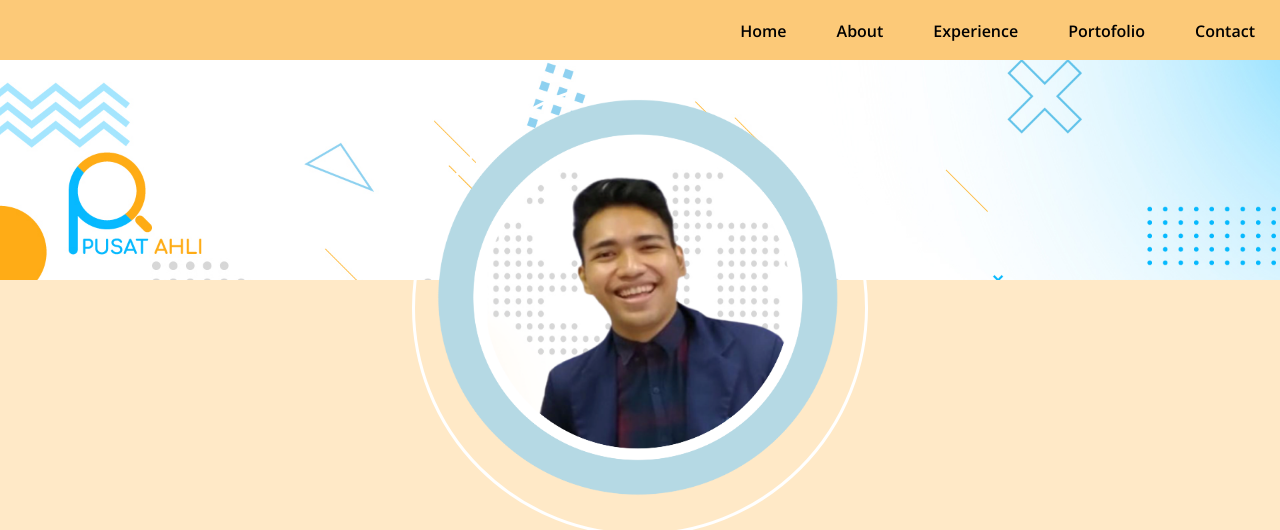
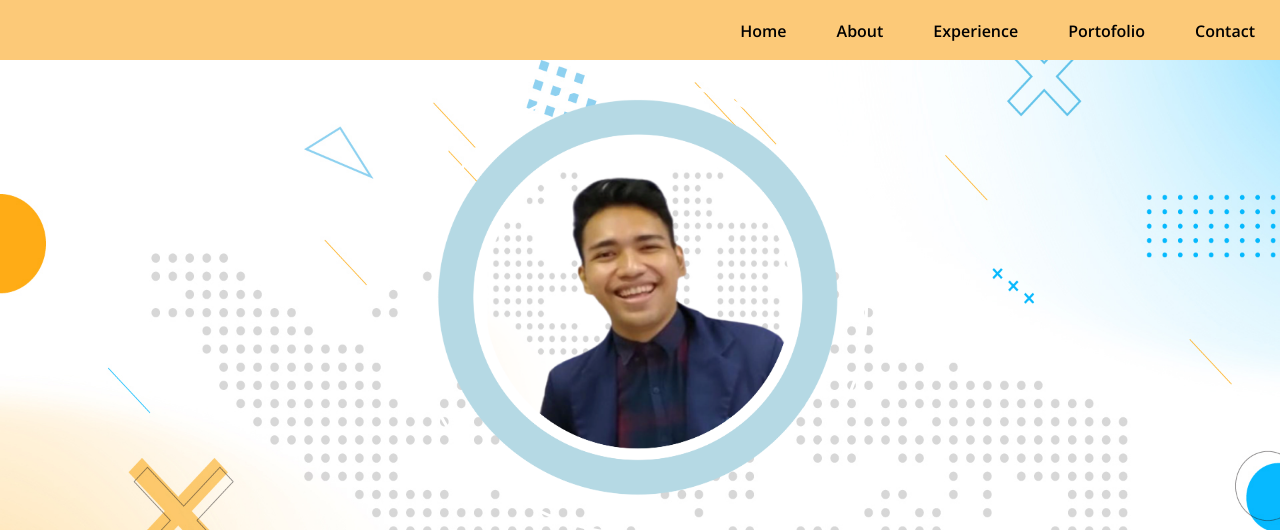
Before and after one commit to casperwein/web-portofolio-en, a plain HTML site: page index.html in a window 1280 px wide. Shown: the top 530 px of the page. Drawn offline with nearby package versions, Linux system fonts and the light colour scheme.

Commit message:
firs commit

```diff
--- a/stylesheet.css
+++ b/stylesheet.css
@@ -40,7 +40,7 @@ nav ul li:hover {
 
 .top-wrapper {
     padding: 180px 0 100px 0;
-    background-image: url(foto/bg.jpeg);
+    background-image: url(foto/bg.jpg);
     background-size: cover;
     color: rgb(37, 23, 2);
     display: flex;
@@ -55,7 +55,7 @@ nav ul li:hover {
 
 .container {
     width: 100%;
-    background-color: #FFE9C7;
+    /* background-color: #FFE9C7; */
 }
 
 .profile {
@@ -286,6 +286,10 @@ h2 {
 
 /* CONTACT */
 
+.contact_container {
+    background-color: #FFE9C7;
+}
+
 .contact_content {
     margin: 40px;
 }
```
Also changed, not shown: foto/bg.jpg (added).
